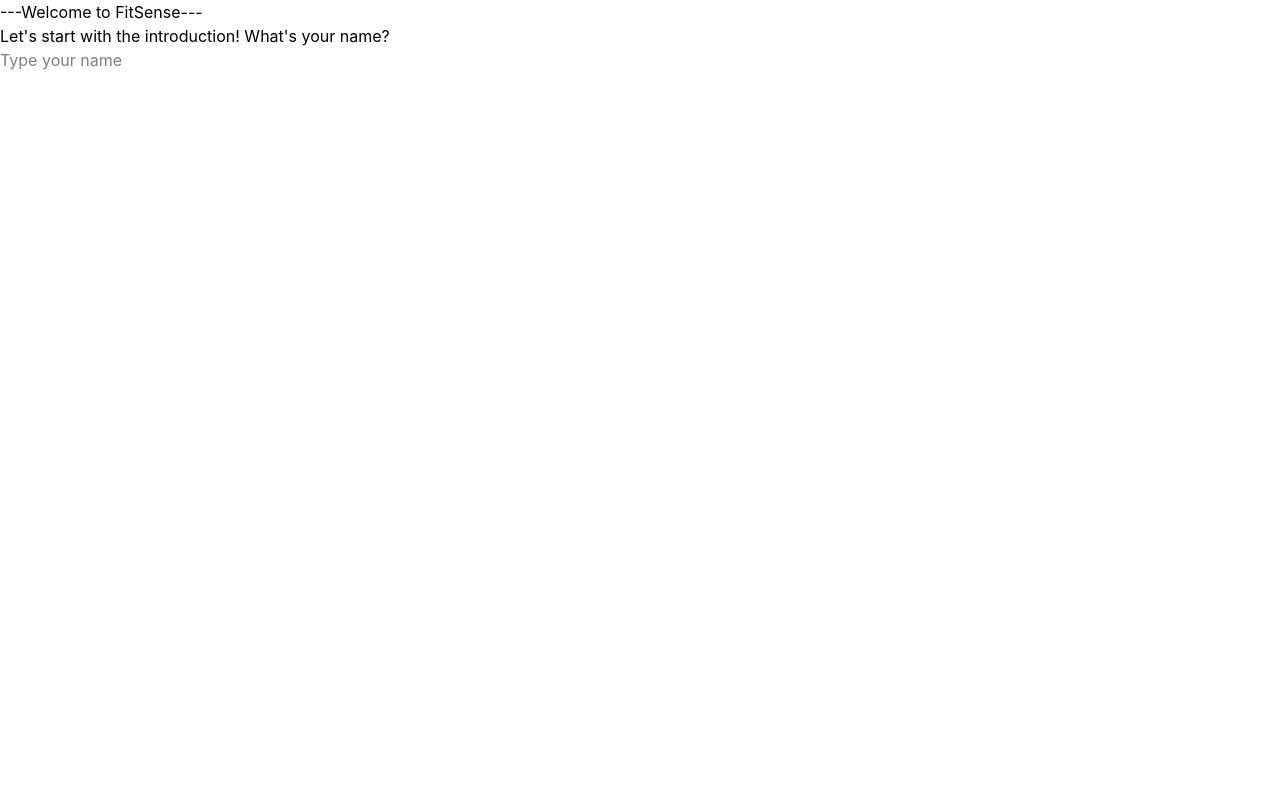
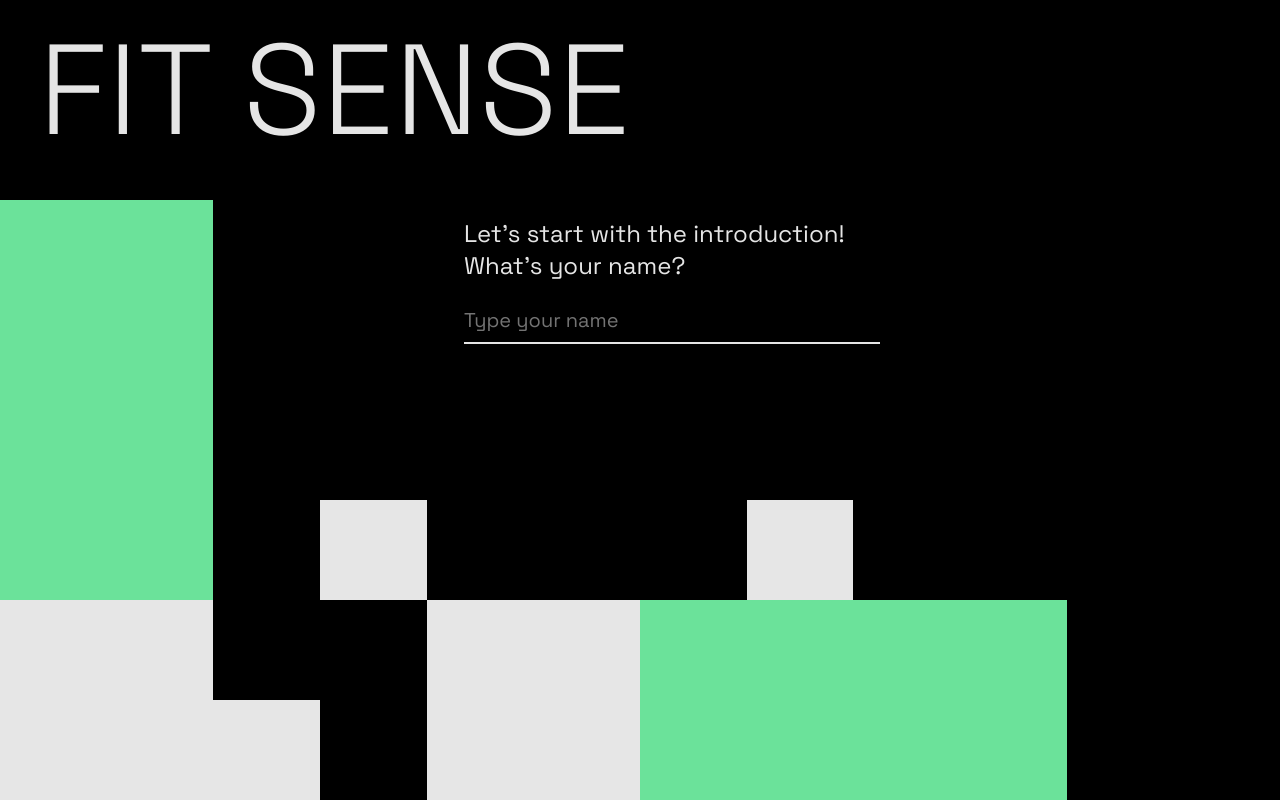
Before and after one commit to aisutd/fitsense, a React (Vite) app: page / in a window 1280 px wide. Built offline with nearby package versions, Linux system fonts and the light colour scheme.

Commit message:
got the first screen working, need a small adjustment

```diff
--- a/index.html
+++ b/index.html
@@ -3,11 +3,18 @@
   <head>
     <meta charset="UTF-8" />
     <meta name="viewport" content="width=device-width, initial-scale=1.0" />
+    <link rel="preconnect" href="https://fonts.googleapis.com" />
+    <link rel="preconnect" href="https://fonts.gstatic.com" crossorigin />
+    <link
+    href="https://fonts.googleapis.com/css2?family=Space+Grotesk:wght@300;400;500&display=swap"
+    rel="stylesheet"
+    />
     <title>FitSense</title>
   </head>
   <body>
     <div id="root"></div>
     <!-- Point to main.jsx inside src -->
     <script type="module" src="/src/main.jsx"></script>
+    <!-- so far the index.html file just runs main.jsx which is where the App is... might change later-->
   </body>
 </html>
--- a/src/app.css
+++ b/src/app.css
@@ -1 +1,5 @@
 @import "tailwindcss";
+
+@theme {
+  --font-title: "Space Grotesk", sans-serif;
+}
--- /dev/null
+++ b/src/backgroundA.jsx
@@ -0,0 +1,33 @@
+import { GRID } from "./patterns";
+
+const COLORS = {
+  mint: "#6BE29A",
+  offwhite: "#E6E6E6",
+};
+
+function Background({ pattern }) {
+  return (
+    <div
+      aria-hidden="true"
+      className="absolute inset-0 bg-black"
+      style={{
+        display: "grid",
+        gridTemplateColumns: `repeat(${GRID.columns}, 1fr)`,
+        gridTemplateRows: `repeat(${GRID.rows}, 1fr)`,
+      }}
+    >
+      {pattern.map((block, index) => (
+        <div
+          key={index}
+          style={{
+            backgroundColor: COLORS[block.color],
+            gridColumn: `${block.col} / span ${block.colSpan}`,
+            gridRow: `${block.row} / span ${block.rowSpan}`,
+          }}
+        />
+      ))}
+    </div>
+  );
+}
+
+export default Background;
--- a/src/main.jsx
+++ b/src/main.jsx
@@ -1,6 +1,8 @@
 import React, { useState } from "react";
 import { createRoot } from "react-dom/client";
 import "./app.css";
+import Background from "./backgroundA";
+import { titlePattern } from "./patterns";
 
 // SCREEN 1: NAME
 
@@ -16,29 +18,39 @@
   }
 
   return (
-    <div className="intro-screen">
-      <header>
-        <h1>---Welcome to FitSense---</h1>
-      </header>
+    <div className="relative min-h-screen overflow-hidden bg-black font-title text-neutral-200">
+      <Background pattern={titlePattern} />
 
-      <h2>Let's start with the introduction! What's your name?</h2>
+      <div className="relative z-10">
+        <h1 className="px-[3vw] pt-[2vw] text-[10vw] font-light leading-none">
+          FIT SENSE
+        </h1>
+
+        <div className="ml-[35vw] mt-[8vh] max-w-md px-4">
+          <h2 className="text-xl md:text-2xl">
+            Let's start with the introduction! What's your name?
+          </h2>
 
           <input
-        className="text-input"
+            className="mt-4 w-full border-b-2 border-neutral-200 bg-transparent py-2 text-xl text-white outline-none placeholder:text-neutral-500"
             type="text"
             value={name}
             onChange={(e) => setName(e.target.value)}
             placeholder="Type your name"
           />
 
+          <div className="mt-6 flex justify-end">
             {name.trim() !== "" && (
               <button
-          className="continue-button"
+                className="border-2 border-neutral-200 px-6 py-2 text-lg hover:bg-neutral-200 hover:text-black"
                 onClick={handleClick}
               >
                 Continue
               </button>
             )}
+          </div>
+        </div>
+      </div>
     </div>
   );
 }
@@ -459,12 +471,12 @@
       />
     );
   }
+// grab the info you need on users here
 
   if (screen === 7) {
     return (
       <div className="intro-screen">
         <h1>FitSense Profile</h1>
-
         <p>Name: {name}</p>
         <p>Goal: {goal}</p>
         <p>Proficiency: {proficiency}</p>
--- /dev/null
+++ b/src/patterns.js
@@ -0,0 +1,12 @@
+// Grid lines are 1-based, matching CSS Grid. The grid is 12 columns x 8 rows.
+export const GRID = { columns: 12, rows: 8 };
+
+export const titlePattern = [
+  { color: "mint",     col: 1, row: 3, colSpan: 2, rowSpan: 4 },
+  { color: "offwhite", col: 4, row: 6, colSpan: 1, rowSpan: 1 },
+  { color: "offwhite", col: 8, row: 6, colSpan: 1, rowSpan: 1 },
+  { color: "offwhite", col: 1, row: 7, colSpan: 2, rowSpan: 1 },
+  { color: "offwhite", col: 1, row: 8, colSpan: 3, rowSpan: 1 },
+  { color: "offwhite", col: 5, row: 7, colSpan: 2, rowSpan: 2 },
+  { color: "mint",     col: 7, row: 7, colSpan: 4, rowSpan: 2 },
+];
```
Lines whose indentation alone changed are shown as unchanged.
